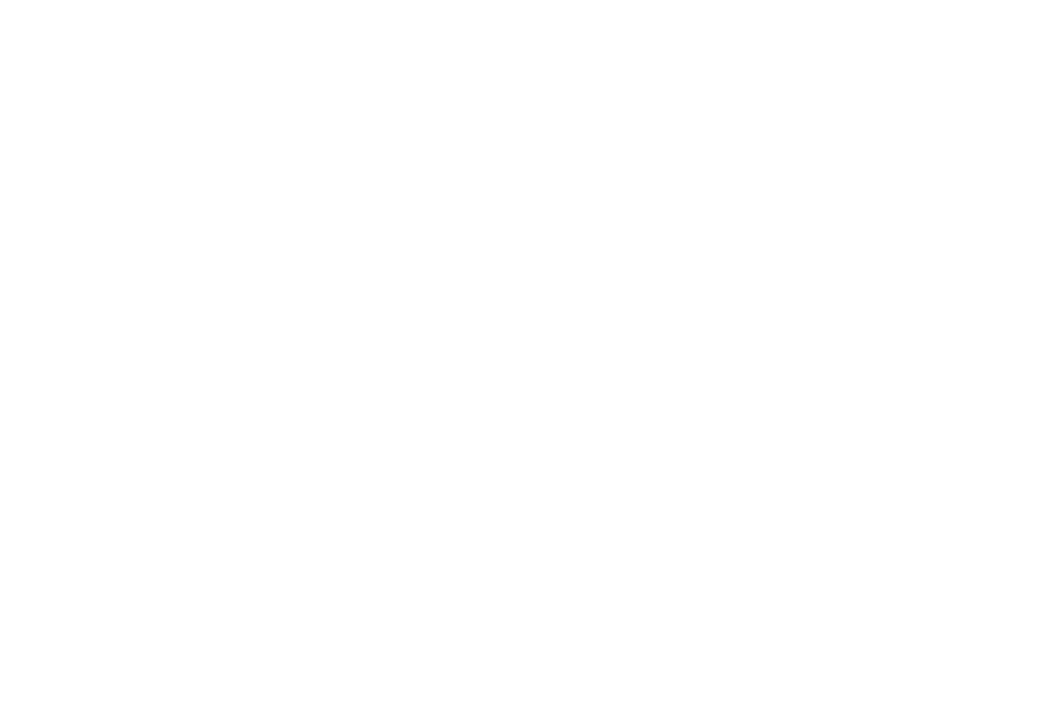
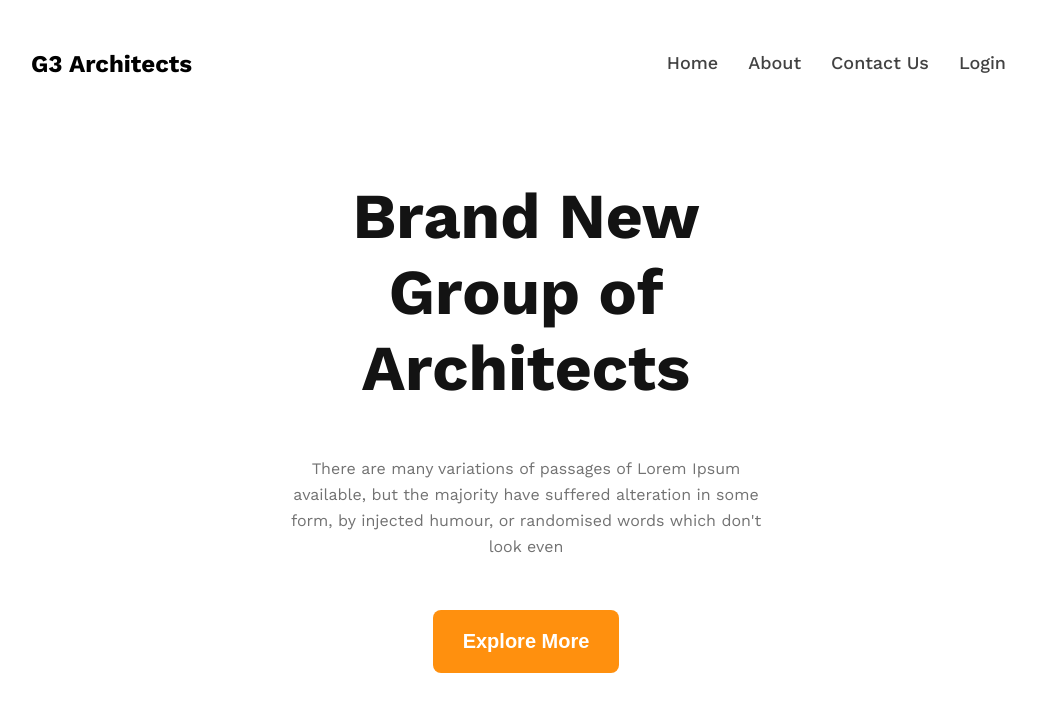
Before and after one commit to AnasCoding1986/architect-responsive, a plain HTML site: page index.html in a window 1280 px wide. Shown: the top 720 px of the page, without its empty margins (114-1151 px from the left). Drawn offline with nearby package versions, Linux system fonts and the light colour scheme.

Commit message:
Header 1

```diff
--- a/index.html
+++ b/index.html
@@ -4,9 +4,53 @@
     <meta charset="UTF-8">
     <meta name="viewport" content="width=device-width, initial-scale=1.0">
     <title>Architect-Responsive</title>
+
+    <!-- -----------------General CSS----------------- -->
     <link rel="stylesheet" href="style.css">
+    <!-- -----------------Wok Sans Font----------------- -->
+    <link rel="preconnect" href="https://fonts.googleapis.com">
+    <link rel="preconnect" href="https://fonts.gstatic.com" crossorigin>
+    <link href="https://fonts.googleapis.com/css2?family=Work+Sans:wght@300;400;500;600;    700;800;900&display=swap" rel="stylesheet">
 </head>
 <body>
+    <header>
+        <section>
+            <div class="header">
+                <div class="container">
+                    <nav>
+                        <h2 class="nav-title">
+                            G3 Architects
+                        </h2>
+                        <ul>
+                            <li><a href="">Home</a></li>
+                            <li><a href="">About</a></li>
+                            <li><a href="">Contact Us</a></li>
+                            <li><a href="">Login</a></li>
+                        </ul>
+                    </nav>
+                    <div class="banner">
+                        <div class="banner-top">
+                            <h1 class="banner-title">
+                                Brand New <br> Group of Architects
+                            </h1>
+                            <p class="description">
+                                There are many variations of passages of Lorem Ipsum available, but the majority have suffered alteration in some form, by injected humour, or randomised words which don't look even
+                            </p>
+                            <button class="btn">Explore More</button>
+                        </div>
+                        <div class="banner-img">
+                            <img src="images/banner.png" alt="">
+                        </div>
+                    </div>
+                </div>
+            </div>
+        </section>
+    </header>
+    <main>
 
+    </main>
+    <footer>
+
+    </footer>
 </body>
 </html>
--- a/style.css
+++ b/style.css
@@ -1,5 +1,117 @@
+/* ================Common CSS================ */
 *{
     margin: 0;
     padding: 0;
     box-sizing: border-box;
 }
+body{
+    font-family: 'Work Sans', sans-serif;
+}
+.container{
+    width: 75%;
+    margin: 0 auto;
+    max-width: 1400px;
+    text-align: center;
+}
+.description{
+    color: var(--Dark-03, #727272);
+    font-size: 16px;
+    font-weight: 400;
+    line-height: 26px;
+}
+.btn{
+    color: #FFF;
+    font-size: 20px;
+    font-weight: 600;
+    border-radius: 8px;
+    background: #FF900E;
+    padding: 20px 30px;
+    border: none;
+}
+
+
+/* ================Header CSS================ */
+.header{
+    padding-top: 50px;
+}
+.header nav{
+    display: flex;
+    justify-content: space-between;
+}
+.header nav .nav-title{
+    margin-left: -15px;
+}
+.header nav ul{
+    display: flex;
+    justify-content: flex-end;
+}
+.header ul li{
+    list-style: none;
+    margin-left: 30px;
+}
+.header ul li a{
+    text-decoration: none;
+    color: #424242;
+    font-size: 18px;
+    font-weight: 500;
+    line-height: 26px;
+}
+.header .banner{
+
+}
+.header .banner .banner-top{
+    max-width: 50%;
+    margin: 0 auto;
+    margin-top: 100px;
+    margin-bottom: 50px;
+}
+.header .banner .banner-top p{
+    margin: 50px 0;
+}
+.header .banner .banner-title{
+    color: #131313;
+    font-size: 64px;
+    font-weight: 700;
+}
+.header .banner-img{
+    margin-bottom: 45px;
+}
+.header .banner-img img{
+    width: 100%;
+}
+
+
+@media screen and (max-width: 576px){
+    .container{
+        width: 95%;
+    }
+    .header nav, .header nav ul{
+        flex-direction: column;
+    }
+    .header nav .nav-title{
+        margin-left: 0;
+    }
+    .header nav ul{
+        margin: 20px 0;
+    }
+    .header ul li{
+        margin-left: 0px;
+    }
+    .header .banner .banner-title{
+        font-size: 30px;
+    }
+    .header .banner .banner-top{
+        max-width: 90%;
+        margin: 0 auto;
+    }
+    .header .banner .banner-top p{
+        margin: 20px 0;
+    }
+    .header .banner-img{
+        margin-top: 30px;
+    }
+}
+
+@media screen and (min-width: 577px) and (max-width: 992px){
+
+}
```
Also changed, not shown: images/architect.png (added), images/banner.png (added), images/icons/customers.png (added), images/icons/email.png (added), images/icons/projects.png (added), images/icons/ribon.png (added), images/sponsors/amazon.png (added), images/sponsors/figma.png (added), images/sponsors/google.png (added), images/sponsors/spotify.png (added), images/sponsors/telerama.png (added), images/team1.png (added), images/team2.png (added), images/team3.png (added), 1 more files.
